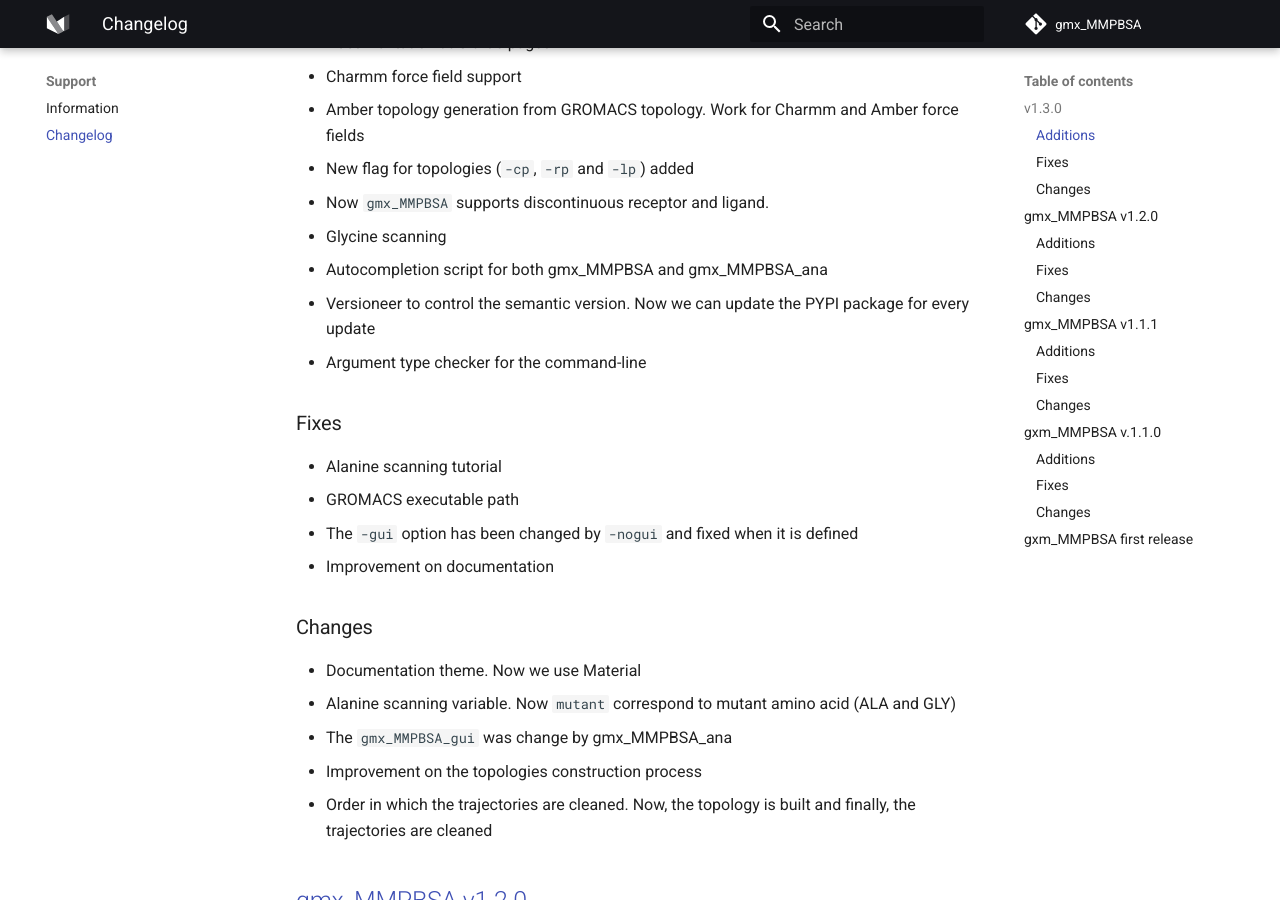
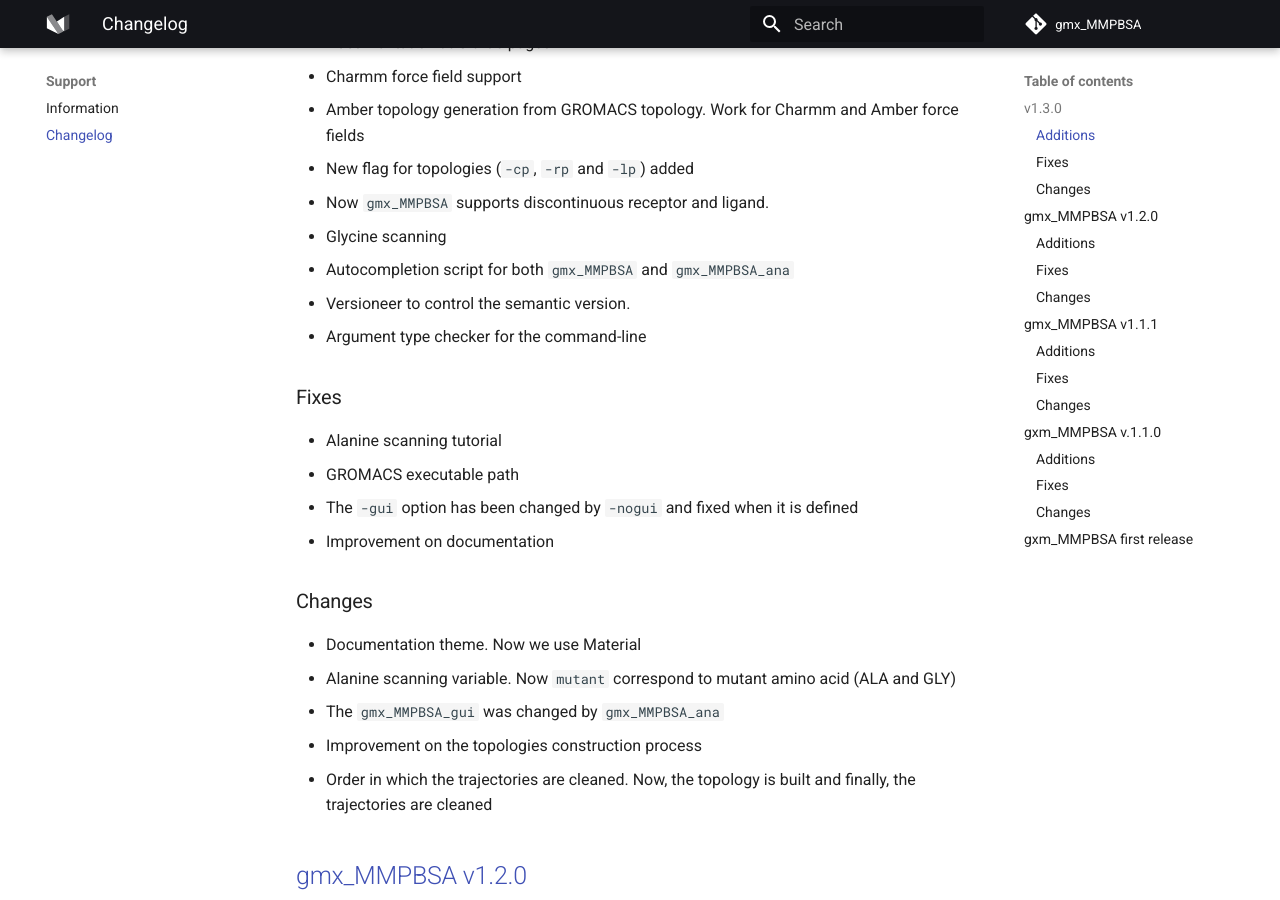
Before and after one commit to Valdes-Tresanco-MS/gmx_MMPBSA, an MkDocs documentation site: the page built from docs/changelog.md, in a window 1280 px wide and 900 px high, scrolled down 341 px. Built offline with MkDocs 1.6.1 and Material for MkDocs 9.7.7, drawn with Linux system fonts in a browser that asks for light colours; comment, search, counter and statistics services are not loaded.

Commit message:
versioneer fixed

```diff
--- a/docs/changelog.md
+++ b/docs/changelog.md
@@ -13,8 +13,8 @@ title: Changelog
   * New flag for topologies (`-cp`, `-rp` and `-lp`) added
 * Now `gmx_MMPBSA` supports discontinuous receptor and ligand.
 * Glycine scanning
-* Autocompletion script for both gmx_MMPBSA and gmx_MMPBSA_ana
-* Versioneer to control the semantic version. Now we can update the PYPI package for every update
+* Autocompletion script for both `gmx_MMPBSA` and `gmx_MMPBSA_ana`
+* Versioneer to control the semantic version.
 * Argument type checker for the command-line
 
 ### Fixes
@@ -26,7 +26,7 @@ title: Changelog
 ### Changes
 * Documentation theme. Now we use Material
 * Alanine scanning variable. Now `mutant` correspond to mutant amino acid (ALA and GLY)
-* The `gmx_MMPBSA_gui` was change by gmx_MMPBSA_ana
+* The `gmx_MMPBSA_gui` was changed by `gmx_MMPBSA_ana`
 * Improvement on the topologies construction process
 * Order in which the trajectories are cleaned. Now, the topology is built and finally, the trajectories are cleaned
 
```
